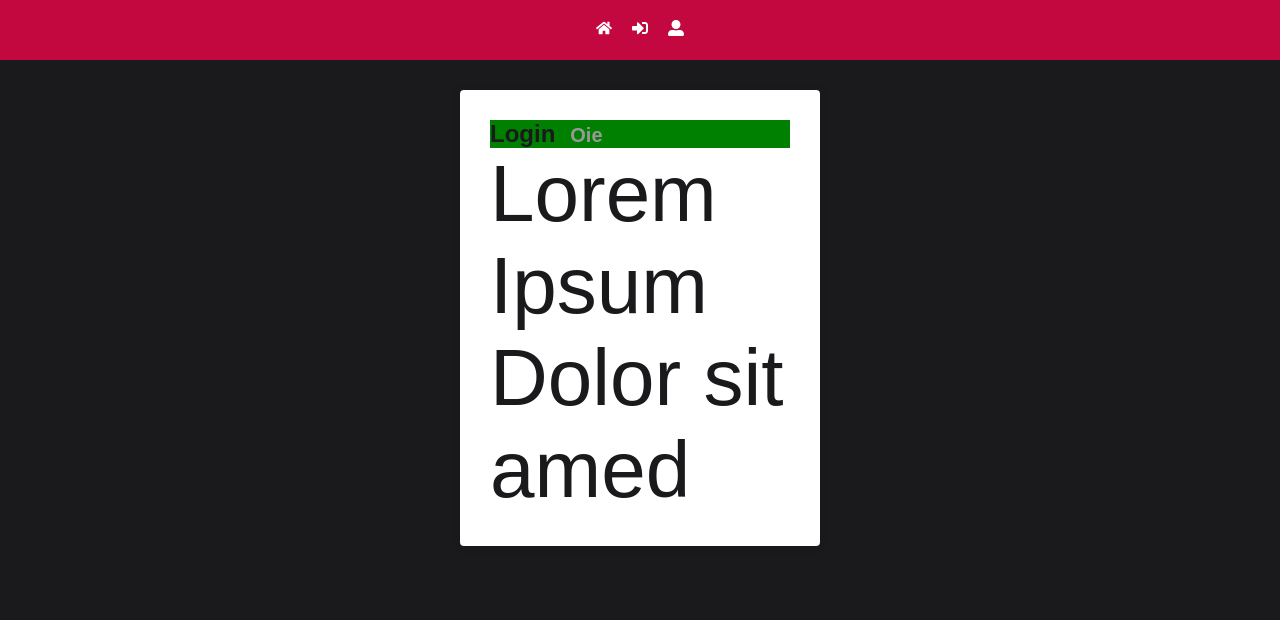
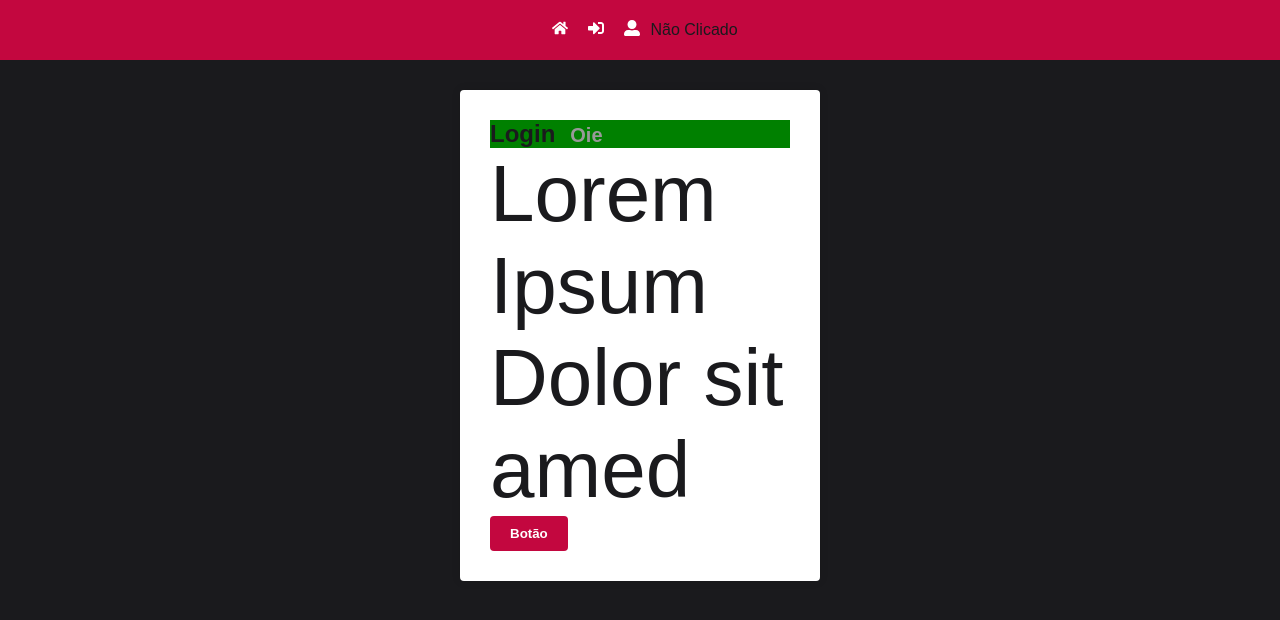
Before and after one commit to heberRibeiro/registration-web, a React (Create React App) app: page / in a window 1280 px wide. Shown: the top 620 px of the page. Built offline with nearby package versions, Linux system fonts and the light colour scheme.

Commit message:
Config redux

```diff
--- a/src/App.js
+++ b/src/App.js
@@ -1,7 +1,9 @@
 import React from 'react';
 import { Router } from 'react-router-dom';
 import { ToastContainer } from 'react-toastify';
+import { Provider } from 'react-redux';
 
+import store from './store';
 import history from './services/history';
 import GlobalStyle from './styles/GlobalStyle';
 import Header from './components/Header';
@@ -9,12 +11,14 @@
 
 function App() {
   return (
+    <Provider store={store}>
       <Router history={history}>
         <Header />
         <Routes />
         <GlobalStyle />
         <ToastContainer autoClose={3000} className='toast-container' />
       </Router>
+    </Provider>
   );
 }
 
--- a/src/components/Header/index.js
+++ b/src/components/Header/index.js
@@ -1,10 +1,13 @@
 import React from 'react';
 import { FaHome, FaSignInAlt, FaUserAlt } from 'react-icons/fa';
 import { Link } from 'react-router-dom';
+import { useSelector } from 'react-redux';
 
 import { Nav } from './styled';
 
 function Header() {
+  const click = useSelector(state => state.click);
+
   return (
     <Nav>
       <Link to='/'>
@@ -16,6 +19,7 @@
       <Link to='/'>
         <FaUserAlt />
       </Link>
+      {click ? 'Clicado' : 'Não Clicado'}
     </Nav>
   );
 }
--- a/src/pages/Login/index.js
+++ b/src/pages/Login/index.js
@@ -1,9 +1,17 @@
 import React from 'react';
+import { useDispatch } from 'react-redux';
 
 import { Container } from '../../styles/GlobalStyle';
 import { Title, Paragraph } from './styled';
 
 function Login() {
+  const dispatch = useDispatch();
+
+  function handleClick(e) {
+    e.preventDefault();
+    dispatch({ type: 'CLICK' });
+  }
+
   return (
     <Container>
       <Title>
@@ -11,6 +19,9 @@
         <small>Oie</small>
       </Title>
       <Paragraph>Lorem Ipsum Dolor sit amed</Paragraph>
+      <button type='button' onClick={handleClick}>
+        Botão
+      </button>
     </Container>
   );
 }
--- /dev/null
+++ b/src/store/index.js
@@ -0,0 +1,22 @@
+import { createStore } from 'redux';
+
+const initialState = {
+  click: false,
+};
+
+const reducer = (state = initialState, action) => {
+  switch (action.type) {
+    case 'CLICK': {
+      const newState = { ...state };
+      newState.click = !newState.click;
+      return newState;
+    }
+
+    default:
+      return state;
+  }
+};
+
+const store = createStore(reducer);
+
+export default store;
```
Lines whose indentation alone changed are shown as unchanged.
